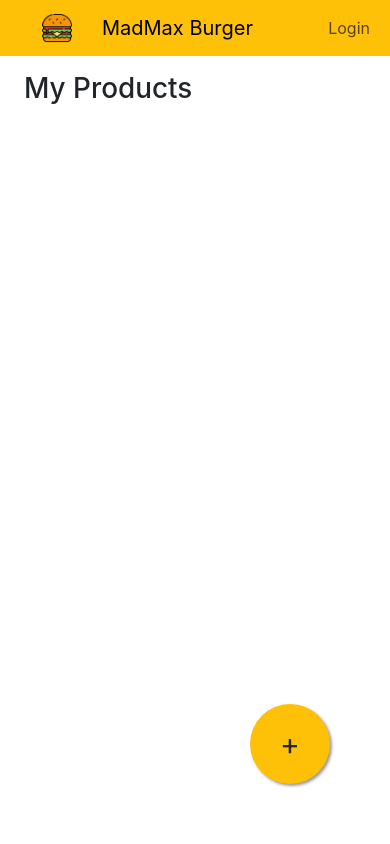
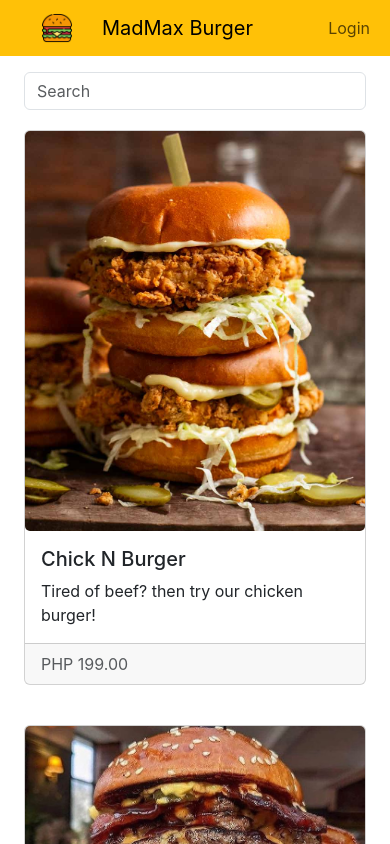
Before and after one commit to MiaRacelis/MadMaxBurgers, a React (Create React App) app: page /#/ in a window 390 px wide. Before the commit this address led to /#/products. Shown: the top 844 px of the page. Built offline with nearby package versions, Linux system fonts and the light colour scheme.

Commit message:
Fix layout

```diff
--- a/src/components/Card.css
+++ b/src/components/Card.css
@@ -19,6 +19,7 @@
 @media only screen and (max-width: 500px) {
     .card {
         width: 100% !important;
+        margin: 20px 0px;
     }
     .card-img {
         height: 400px;
--- a/src/pages/home/index.jsx
+++ b/src/pages/home/index.jsx
@@ -98,7 +98,7 @@ export default function Home() {
         <Container fluid>
             <Row className="justify-content-end">
                 <Col lg="3" md="6">
-                    <Form className="d-flex">
+                    <Form>
                         <Form.Control type="text" value={productSearch} onChange={handleProductSearch} placeholder="Search" className="me-2" />
                     </Form>
                 </Col>
```
